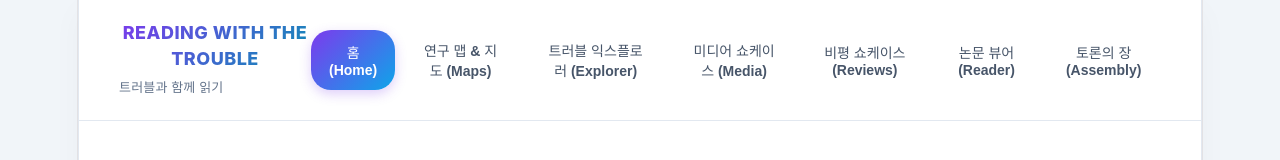
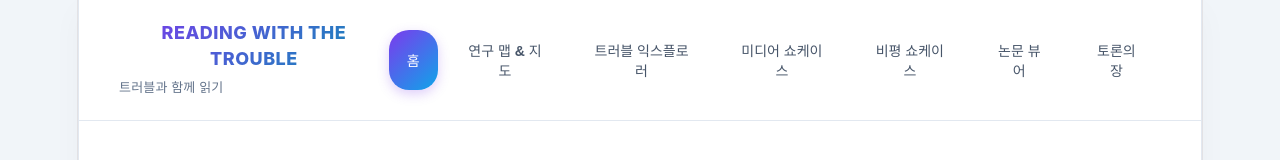
Before and after one commit to daewonnoh/LLM-Wiki-Agent, a React (Vite) app: page / in a window 1280 px wide. Shown: the top 160 px of the page. Built offline with nearby package versions, Linux system fonts and the light colour scheme; a web font is replaced by a local one.

Commit message:
Fix: Remove English text from menu items

```diff
--- a/src/App.jsx
+++ b/src/App.jsx
@@ -41,13 +41,13 @@ function App() {
   const [isTyping, setIsTyping] = useState(false);
 
   const menuItems = [
-    { id: 'home', name: '홈 (Home)' },
-    { id: 'maps', name: '연구 맵 & 지도 (Maps)' },
-    { id: 'explorer', name: '트러블 익스플로러 (Explorer)' },
-    { id: 'media', name: '미디어 쇼케이스 (Media)' },
-    { id: 'reviews', name: '비평 쇼케이스 (Reviews)' },
-    { id: 'reader', name: '논문 뷰어 (Reader)' },
-    { id: 'assembly', name: '토론의 장 (Assembly)' }
+    { id: 'home', name: '홈' },
+    { id: 'maps', name: '연구 맵 & 지도' },
+    { id: 'explorer', name: '트러블 익스플로러' },
+    { id: 'media', name: '미디어 쇼케이스' },
+    { id: 'reviews', name: '비평 쇼케이스' },
+    { id: 'reader', name: '논문 뷰어' },
+    { id: 'assembly', name: '토론의 장' }
   ];
 
   // 1. 마크다운 인라인 헬퍼 함수
```
